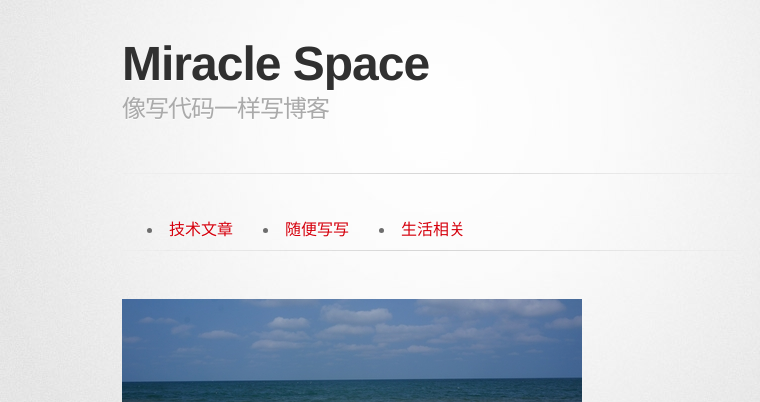
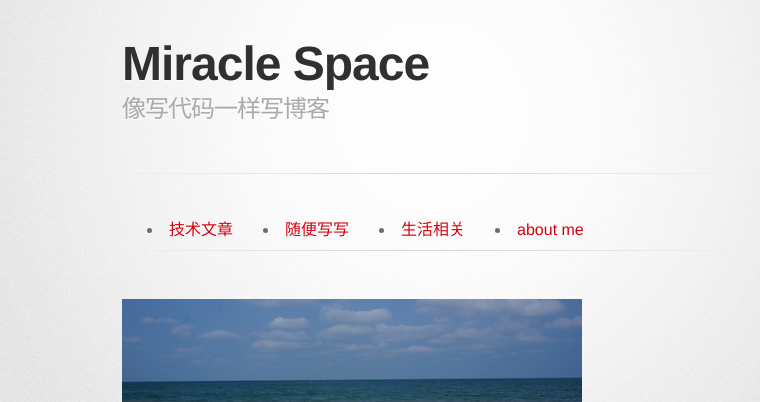
Before and after one commit to miraclestar/myblog, a Jekyll site: the page built from index.html, in a window 1280 px wide. Shown: the top 402 px of the page, without its empty margins (208-968 px from the left). Built offline with Jekyll 4.4.1, drawn with Linux system fonts in a browser that asks for light colours; nearby versions of some CDN libraries; some web fonts are replaced; Markdown is read by kramdown in place of the engine named in the settings; some of the changed text lies outside the part shown.

Commit message:
about me

```diff
--- a/index.html
+++ b/index.html
@@ -29,6 +29,9 @@
     	<li id='life' >
     		<a href="javascript:void(0)" onclick="showls('l')">	生活相关</a>
     	</li>
+    	<li id='life' >
+    		<a href="javascript:void(0)" onclick="showls('me')">about me</a>
+    	</li>
     </ul>
     <br>
     <hr>
@@ -38,6 +41,16 @@
 <img src="/images/mlxy/4.JPG"><br>
 </div>
 
+<div id="me">
+	<div itemscope itemtype="http://data-vocabulary.org/Person">
+	  我的名字是 <span itemprop="name">刘洪源</span>
+	  我的主页是：
+	  <a href="http://blog.xmark.info" itemprop="url">http://blog.xmark.info/</a>
+	  我在上海市。我是<span itemprop="title">工程师</span>
+	  目前在<span itemprop="affiliation">土豆网</span>上班。
+	  <img src="http://service.t.sina.com.cn/widget/qmd/1768291940/1848e47b/4.png">
+	</div>
+</div>
 <ul class='posts'>
 	<div id='t'>
 	　	{% for post in site.categories.tech %}
```
